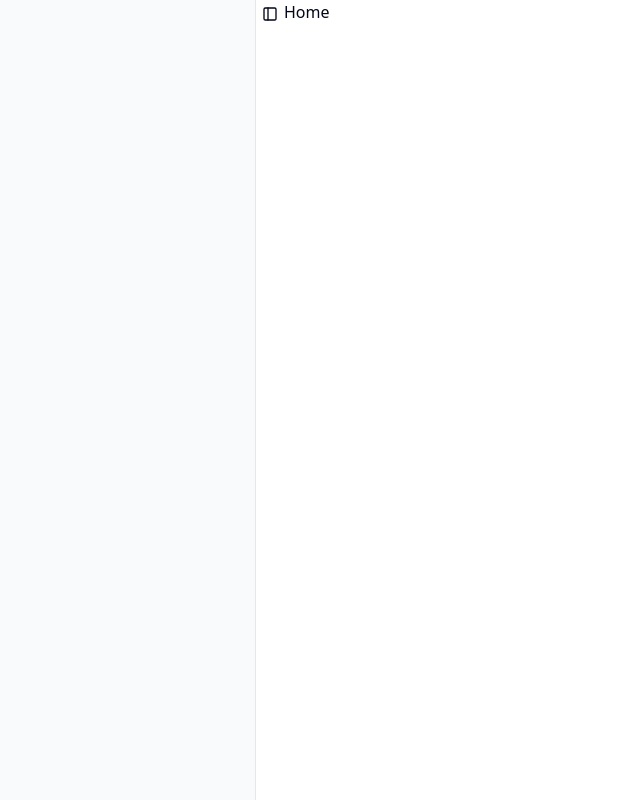
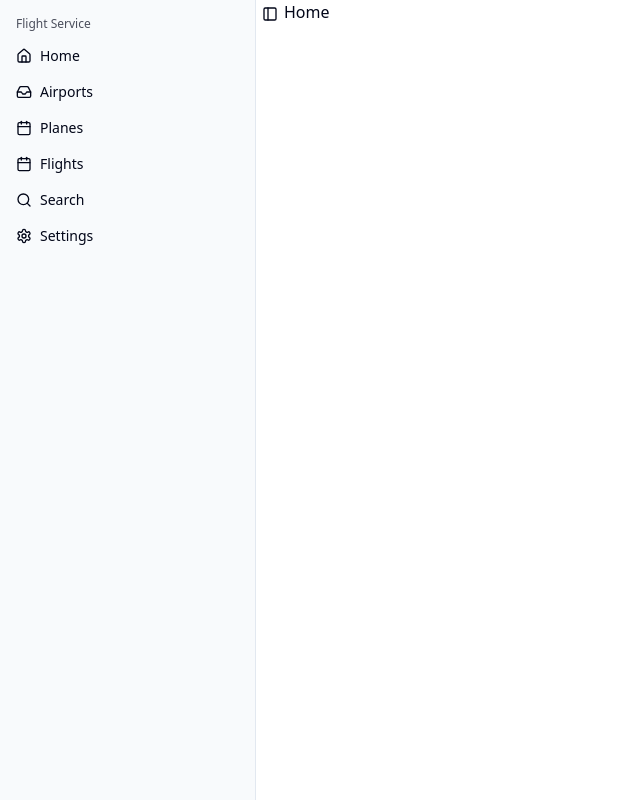
Before and after one commit to hectordev4/airportFrontend, a React (Vite) app: page / in a window 1280 px wide. Before the commit this address led to /home. Shown: the whole page, without its empty margins (0-640 px from the left). Built offline with nearby package versions, Linux system fonts and the light colour scheme.

Commit message:
feat: refactor application layout and sidebar navigation, implement dynamic routing

```diff
--- a/src/App.jsx
+++ b/src/App.jsx
@@ -1,29 +1,19 @@
 import { BrowserRouter as Router, Navigate, Route, Routes } from "react-router-dom";
 import { FlyServiceProvider } from "./middleware/Context";
-import { SidebarProvider, SidebarTrigger } from "@/components/ui/sidebar";
-import { AppSidebar } from "@/components/app-sidebar";
-import Home from "./pages/Home";
-import About from "./pages/About";
-import Flights from "./pages/Flights";
-import Planes from "./pages/Planes";
-import Airports from "./pages/Airports";
+import Layout from "./layouts/SidebarLayout";
+import { routes } from "./middleware/Routes";
 
 function App() {
   return (
     <FlyServiceProvider>
       <Router> {/* Added Router here */}
-        <SidebarProvider>
-          <AppSidebar />
-          <SidebarTrigger />
+        <Layout> {/* Added Layout here */}
           <Routes>
-            <Route path="/" element={<Navigate to="/home" />} />
-            <Route path="/home" element={<Home />} />
-            <Route path="/about" element={<About />} />
-            <Route path="/flights" element={<Flights />} />
-            <Route path="/planes" element={<Planes />} />
-            <Route path="/airports" element={<Airports />} />
+            {routes.map(({path,element}) => (
+              <Route key={path} path={path} element={element()} />
+            ))}
           </Routes>
-        </SidebarProvider>
+        </Layout>
       </Router> {/* Closed Router here */}
     </FlyServiceProvider>
   );
--- /dev/null
+++ b/src/components/SidebarGroup.jsx
@@ -0,0 +1,69 @@
+import { Calendar, Home, Inbox, Search, Settings } from "lucide-react";
+import {
+  SidebarMenu,
+  SidebarMenuButton,
+  SidebarMenuItem,
+} from "@/components/ui/sidebar";
+import { useNavigate } from "react-router-dom";
+import { useFlyService } from "@/middleware/Context";
+
+export const SidebarGroup = () => {
+  const navigate = useNavigate(); // Hook to programmatically navigate
+  const { getAirports, getFlights, getPlanes } = useFlyService(); // Access fetch functions from context
+
+  // Menu items
+  const items = [
+    {
+      title: "Home",
+      onClick: () => navigate("/"), // Navigate to the Home page
+      icon: Home,
+    },
+    {
+      title: "Airports",
+      onClick: async () => {
+        await getAirports(); // Fetch airports data
+        navigate("/airports"); // Navigate to the Airports page
+      },
+      icon: Inbox,
+    },
+    {
+      title: "Planes",
+      onClick: async () => {
+        await getPlanes(); // Fetch planes data
+        navigate("/planes"); // Navigate to the Planes page
+      },
+      icon: Calendar,
+    },
+    {
+      title: "Flights",
+      onClick: async () => {
+        await getFlights(); // Fetch flights data
+        navigate("/flights"); // Navigate to the Flights page
+      },
+      icon: Calendar,
+    },
+    {
+      title: "Search",
+      onClick: () => navigate("/search"), // Navigate to the Search page
+      icon: Search,
+    },
+    {
+      title: "Settings",
+      onClick: () => navigate("/settings"), // Navigate to the Settings page
+      icon: Settings,
+    },
+  ];
+
+  return (
+    <SidebarMenu>
+      {items.map((item) => (
+        <SidebarMenuItem key={item.title}>
+          <SidebarMenuButton onClick={item.onClick} className="flex items-center gap-2">
+            <item.icon className="w-5 h-5" />
+            <span>{item.title}</span>
+          </SidebarMenuButton>
+        </SidebarMenuItem>
+      ))}
+    </SidebarMenu>
+  );
+};
--- a/src/components/SidebarGroup/SidebarMenu.jsx
+++ /dev/null
@@ -1,68 +0,0 @@
-import {
-  Sidebar,
-  SidebarContent,
-  SidebarGroup,
-  SidebarGroupContent,
-  SidebarGroupLabel,
-  SidebarMenu,
-  SidebarMenuButton,
-  SidebarMenuItem,
-} from "@/components/ui/sidebar"
-
-import { useFlyService } from "@/middleware/Context";
-
-export function AppSidebar() {
-  const { baseUrl } = useFlyService(); // Access the base URL from context
-
-  const items = [
-    {
-      title: "Home",
-      url: `${baseUrl}/home`, // Use the base URL dynamically
-      icon: Home,
-    },
-    {
-      title: "Airports",
-      url: `${baseUrl}/airports`,
-      icon: Inbox,
-    },
-    {
-      title: "Flights",
-      url: `${baseUrl}/flights`,
-      icon: Calendar,
-    },
-    {
-      title: "Planes",
-      url: `${baseUrl}/planes`,
-      icon: Search,
-    },
-    {
-      title: "About",
-      url: `${baseUrl}/about`,
-      icon: Settings,
-    },
-  ];
-
-  return (
-    <Sidebar>
-      <SidebarContent>
-        <SidebarGroup>
-          <SidebarGroupLabel>Application</SidebarGroupLabel>
-          <SidebarGroupContent>
-            <SidebarMenu>
-              {items.map((item) => (
-                <SidebarMenuItem key={item.title}>
-                  <SidebarMenuButton asChild>
-                    <a href={item.url}>
-                      <item.icon />
-                      <span>{item.title}</span>
-                    </a>
-                  </SidebarMenuButton>
-                </SidebarMenuItem>
-              ))}
-            </SidebarMenu>
-          </SidebarGroupContent>
-        </SidebarGroup>
-      </SidebarContent>
-    </Sidebar>
-  );
-}
--- a/src/components/app-sidebar.jsx
+++ b/src/components/app-sidebar.jsx
@@ -1,9 +1,25 @@
-import { Sidebar, SidebarContent } from "@/components/ui/sidebar"
+import {
+  Sidebar,
+  SidebarContent,
+  SidebarGroup as ShadcnSidebarGroup,
+  SidebarGroupContent,
+  SidebarGroupLabel,
+} from "@/components/ui/sidebar";
+
+import { SidebarGroup } from "@/components/SidebarGroup"; // Import your SidebarGroup
 
 export function AppSidebar() {
   return (
     <Sidebar>
-      <SidebarContent />
+      <SidebarContent>
+        <ShadcnSidebarGroup>
+          <SidebarGroupLabel>Flight Service</SidebarGroupLabel>
+          <SidebarGroupContent>
+            {/* Render the SidebarGroup component */}
+            <SidebarGroup />
+          </SidebarGroupContent>
+        </ShadcnSidebarGroup>
+      </SidebarContent>
     </Sidebar>
-  )
+  );
 }
--- a/src/layouts/SidebarLayout.jsx
+++ b/src/layouts/SidebarLayout.jsx
@@ -1,15 +1,12 @@
-// import { SidebarProvider, SidebarTrigger } from "@/components/ui/sidebar"
-// import { AppSidebar } from "@/components/app-sidebar"
-// import App from "../App.jsx"
+import { SidebarProvider, SidebarTrigger } from "@/components/ui/sidebar"
+import { AppSidebar } from "@/components/app-sidebar"
 
-// export default function Layout({ children }) {
-//   return (
-//     <SidebarProvider>
-//       <AppSidebar />
-//       <App>
-//         <SidebarTrigger />
-//         {children}
-//       </App>
-//     </SidebarProvider>
-//   )
-// }
+export default function Layout({ children }) {
+  return (
+    <SidebarProvider>
+      <AppSidebar />
+      <SidebarTrigger />
+      {children}
+    </SidebarProvider>
+  );
+}
--- a/src/middleware/Context.jsx
+++ b/src/middleware/Context.jsx
@@ -4,7 +4,7 @@ import axios from "axios";
 const BASE_URL = import.meta.env.VITE_API_URL;
 
 const FlyService  = {
-    baseUrl: "/dashboard",
+    baseUrl: BASE_URL,
 
     getAirports: async () => {
         try{
--- /dev/null
+++ b/src/middleware/Routes.jsx
@@ -0,0 +1,28 @@
+import Home from "../pages/Home";
+import About from "../pages/About";
+import Flights from "../pages/Flights";
+import Planes from "../pages/Planes";
+import Airports from "../pages/Airports";
+
+export const routes = [
+    {
+        path: "/",
+        element: () => <Home />,
+    },
+    {
+        path: "/about",
+        element: () => <About />,
+    },
+    {
+        path: "/flights",
+        element: () => <Flights />,
+    },
+    {
+        path: "/planes",
+        element: () => <Planes />,
+    },
+    {
+        path: "/airports",
+        element: () => <Airports />,
+    },
+]
--- a/src/pages/Airports.jsx
+++ b/src/pages/Airports.jsx
@@ -1,3 +1,33 @@
-export default function Airports() {
-    return <h1>Airports</h1>;
-  }
+import React, { useEffect, useState } from "react";
+import { useFlyService } from "@/middleware/Context";
+
+const Airports = () => {
+  const { getAirports } = useFlyService();
+  const [airports, setAirports] = useState([]);
+
+  useEffect(() => {
+    const fetchAirports = async () => {
+      try {
+        const data = await getAirports(); // Fetch data
+        setAirports(data); // Update state
+      } catch (error) {
+        console.error("Failed to fetch airports:", error);
+      }
+    };
+
+    fetchAirports();
+  }, [getAirports]);
+
+  return (
+    <div>
+      <h2>Airports</h2>
+      <ul>
+        {airports.map((airport) => (
+          <li key={airport.id}>{airport.name}</li>
+        ))}
+      </ul>
+    </div>
+  );
+};
+
+export default Airports;
```
